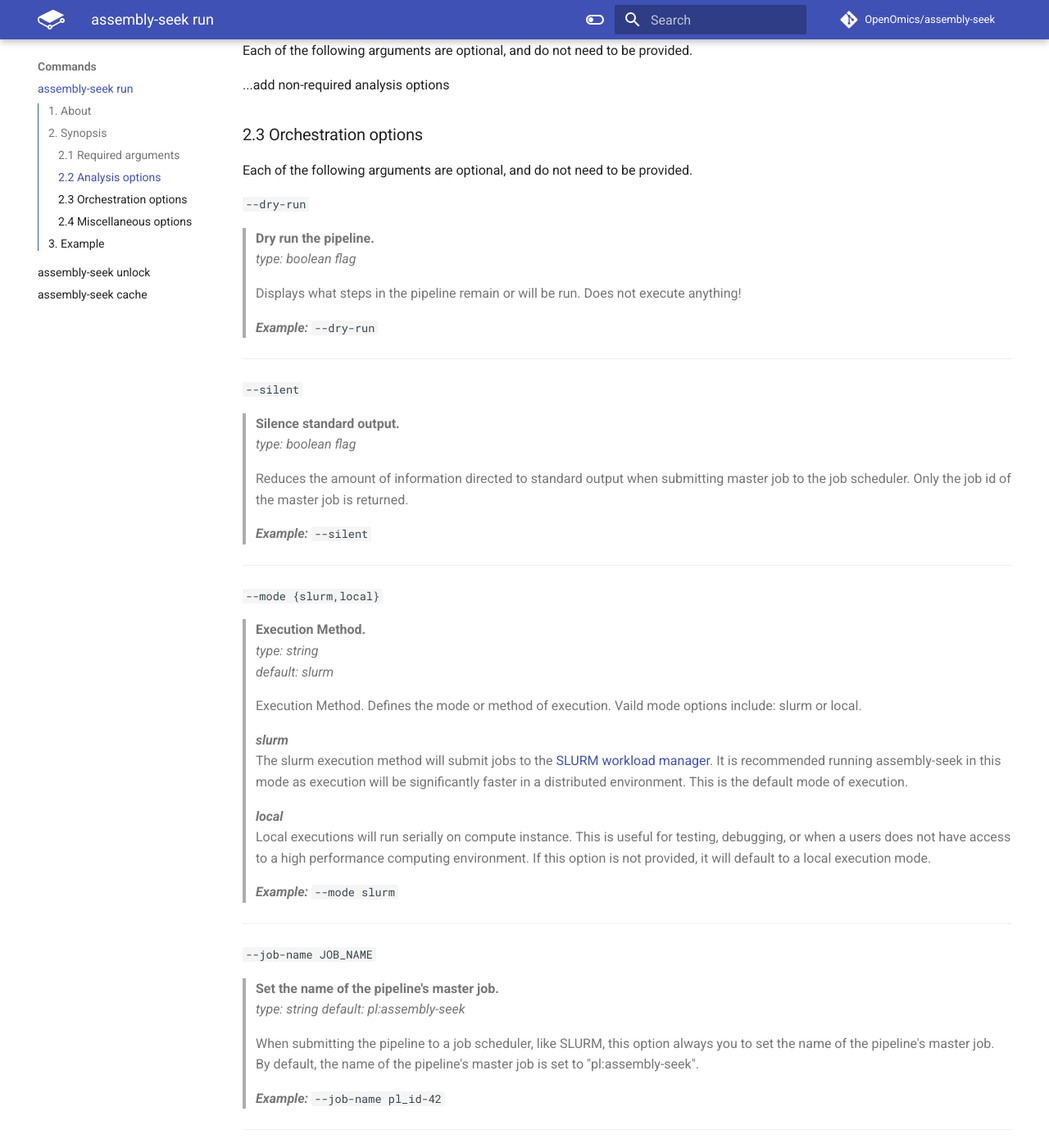
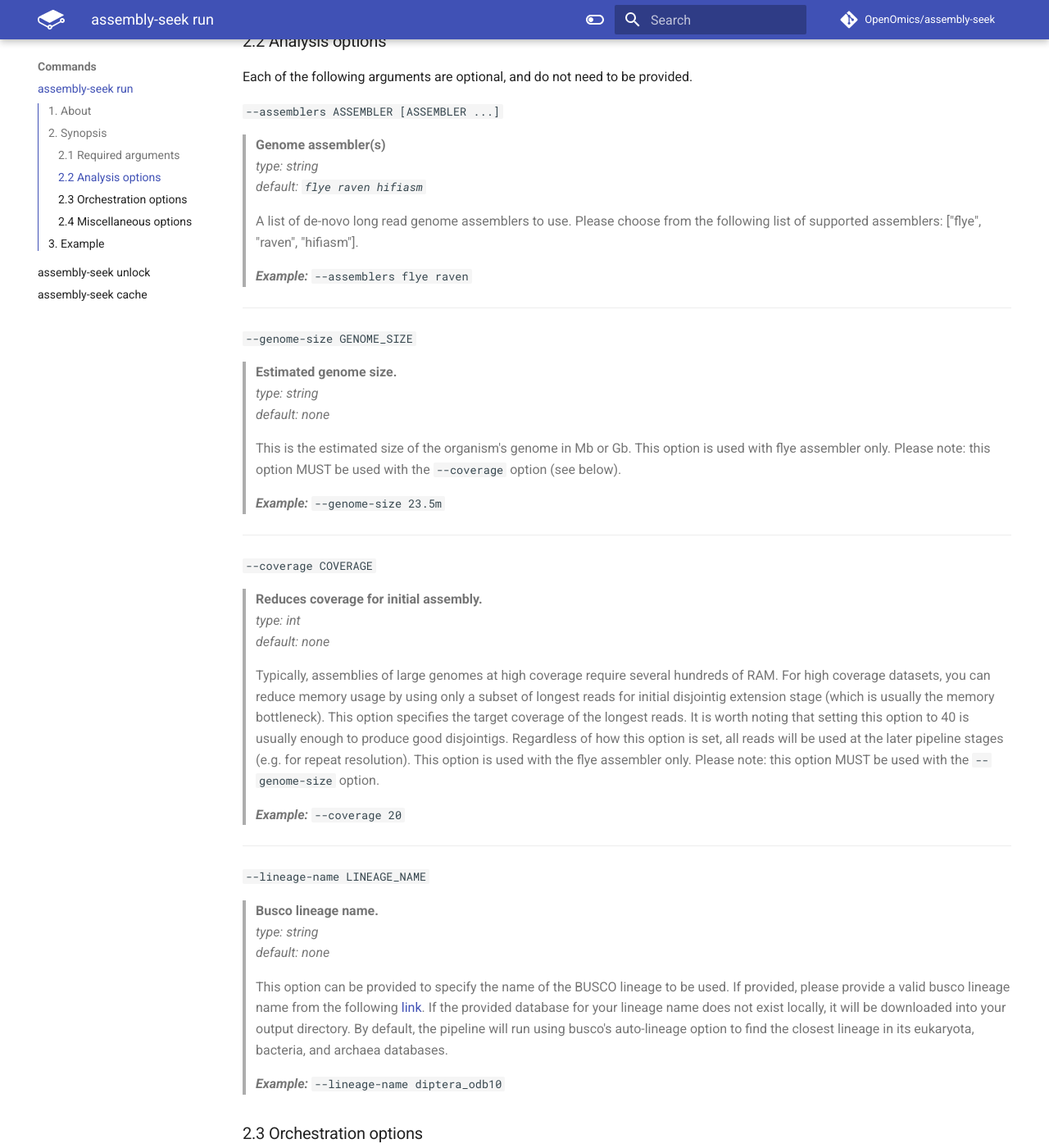
Before and after one commit to OpenOmics/assembly-seek, an MkDocs documentation site: the page built from docs/usage/run.md, in a window 1280 px wide and 1400 px high, scrolled down 1461 px. Shown: the whole window at 82% size. Built offline with MkDocs 1.6.1 and Material for MkDocs 9.7.7, drawn with Linux system fonts in a browser that asks for light colours; comment, search, counter and statistics services are not loaded; the version menu is left out; some of the changed text lies outside the part shown.

Commit message:
Adding new options to docs

````diff
--- a/docs/usage/run.md
+++ b/docs/usage/run.md
@@ -10,17 +10,20 @@ Setting up the assembly-seek pipeline is fast and easy! In its most basic form,
 ## 2. Synopsis
 ```text
 $ assembly-seek run [--help] \
-      [--mode {slurm,local}] [--job-name JOB_NAME] [--batch-id BATCH_ID] \
-      [--tmp-dir TMP_DIR] [--silent] [--sif-cache SIF_CACHE] \
-      [--singularity-cache SINGULARITY_CACHE] \
-      [--dry-run] [--threads THREADS] \
-      --input INPUT [INPUT ...] \
-      --output OUTPUT
+    [--dry-run] [--job-name JOB_NAME] [--mode {slurm,local}] \
+    [--sif-cache SIF_CACHE] [--singularity-cache SINGULARITY_CACHE] \
+    [--silent] [--threads THREADS] [--tmp-dir TMP_DIR] \
+    [--assemblers flye raven hifiasm] \
+    [--genome-size GENOME_SIZE] \
+    [--coverage COVERAGE] \
+    [--lineage-name LINEAGE_NAME] \
+    --input INPUT [INPUT ...] \
+    --output OUTPUT
 ```
 
 The synopsis for each command shows its arguments and their usage. Optional arguments are shown in square brackets.
 
-A user **must** provide a list of FastQ (globbing is supported) to analyze via `--input` argument and an output directory to store results via `--output` argument.
+A user **must** provide a list of HiFi CCS FastQ (globbing is supported) or BAM files to analyze via `--input` argument and an output directory to store results via `--output` argument.
 
 Use you can always use the `-h` option for information on a specific command.
 
@@ -29,10 +32,10 @@ Use you can always use the `-h` option for information on a specific command.
 Each of the following arguments are required. Failure to provide a required argument will result in a non-zero exit-code.
 
   `--input INPUT [INPUT ...]`
-> **Input FastQ or BAM file(s).**
+> **Input HiFi CCS FastQ or BAM file(s).**
 > *type: file(s)*
 >
-> One or more FastQ files can be provided. The pipeline does NOT support single-end data. From the command-line, each input file should seperated by a space. Globbing is supported! This makes selecting FastQ files easy. Input FastQ files should always be gzipp-ed.
+> One or more HiFi CCS FastQ or BAM files can be provided. From the command-line, each input file should seperated by a space. Globbing is supported! This makes selecting input files easy. Input FastQ files should always be gzipp-ed.
 >
 > ***Example:*** `--input .tests/*.R?.fastq.gz`
 
@@ -49,7 +52,44 @@ Each of the following arguments are required. Failure to provide a required argu
 
 Each of the following arguments are optional, and do not need to be provided.
 
-...add non-required analysis options
+  `--assemblers ASSEMBLER [ASSEMBLER ...]`
+> **Genome assembler(s)**
+> *type: string*
+> *default: `flye raven hifiasm`*
+>
+> A list of de-novo long read genome assemblers to use. Please choose from the following list of supported assemblers: ["flye", "raven", "hifiasm"].
+>
+> ***Example:*** `--assemblers flye raven`
+
+---
+  `--genome-size GENOME_SIZE`
+> **Estimated genome size.**
+> *type: string*
+> *default: none*
+>
+> This is the estimated size of the organism's genome in Mb or Gb. This option is used with flye assembler only. Please note: this option MUST be used with the `--coverage` option (see below).
+>
+> ***Example:*** `--genome-size 23.5m`
+
+---
+  `--coverage COVERAGE`
+> **Reduces coverage for initial assembly.**
+> *type: int*
+> *default: none*
+>
+> Typically, assemblies of large genomes at high coverage require several hundreds of RAM. For high coverage datasets, you can reduce memory usage by using only a subset of longest reads for initial disjointig extension stage (which is usually the memory bottleneck). This option specifies the target coverage of the longest reads. It is worth noting that setting this option to 40 is usually enough to produce good disjointigs. Regardless of how this option is set, all reads will be used at the later pipeline stages (e.g. for repeat resolution). This option is used with the flye assembler only. Please note: this option MUST be used with the `--genome-size` option.
+>
+> ***Example:*** `--coverage 20`
+
+---
+  `--lineage-name LINEAGE_NAME`
+> **Busco lineage name.**
+> *type: string*
+> *default: none*
+>
+> This option can be provided to specify the name of the BUSCO lineage to be used. If provided, please provide a valid busco lineage name from the following [link](https://busco-archive.ezlab.org/data/lineages/). If the provided database for your lineage name does not exist locally, it will be downloaded into your output directory. By default, the pipeline will run using busco's auto-lineage option to find the closest lineage in its eukaryota, bacteria, and archaea databases.
+>
+> ***Example:*** `--lineage-name diptera_odb10`
 
 ### 2.3 Orchestration options
 
````
Also changed, not shown: other parts of docs/usage/run.md (+2 -2 lines).
